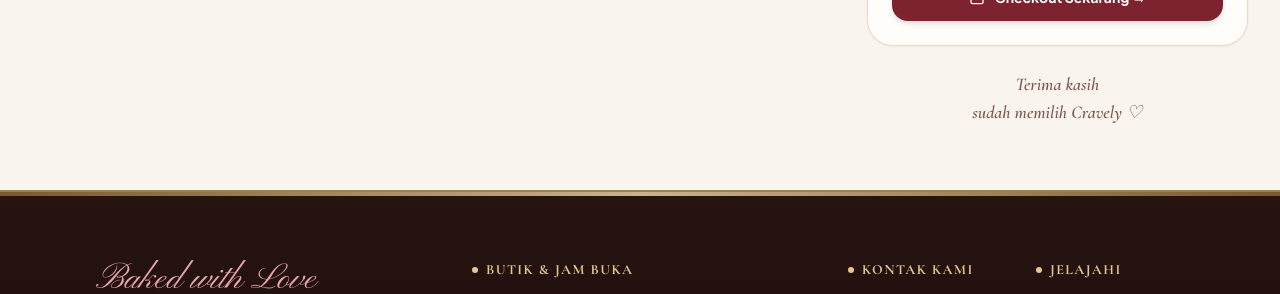
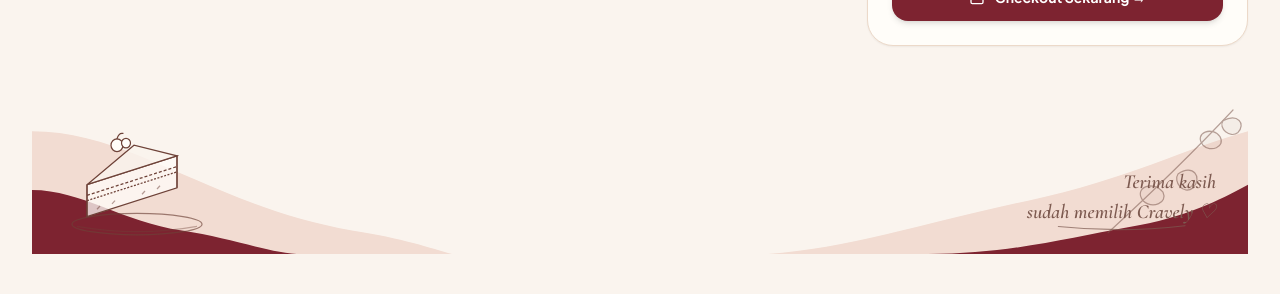
Before and after one commit to Kalzz76/Website-UMKN, a Next.js app: page /kasir in a window 1280 px wide. Shown: the part 441-735 px from the top of the page. Built offline with nearby package versions, Linux system fonts and the light colour scheme; no server answers.

Commit message:
feat(kasir): add exact corner waves, cake slice sketch on plate, and botanical flourish matching reference

```diff
--- a/components/patisserie/KasirView.tsx
+++ b/components/patisserie/KasirView.tsx
@@ -468,12 +468,108 @@ export const KasirView: React.FC<KasirViewProps> = ({
                 </div>
               </div>
             </div>
+          </div>
+        </div>
 
-            {/* Subtext: "Terima kasih sudah memilih Cravely ♡" with Cursive Script */}
-            <div className="mt-6 text-center">
-              <p className="font-serif italic text-base sm:text-lg text-[#7D5A50]">
-                Terima kasih<br />sudah memilih Cravely ♡
+        {/* ==================== FOOTER SECTION: EXACT REFERENCE CORNER WAVES & SKETCHES ==================== */}
+        <div className="mt-8 sm:mt-12 relative w-full h-32 sm:h-40 flex items-end justify-between overflow-hidden pointer-events-none select-none">
+          {/* Left Side: Cake Slice Sketch & Corner Waves */}
+          <div className="relative w-[45%] max-w-[420px] h-full flex items-end">
+            <svg
+              viewBox="0 0 420 150"
+              preserveAspectRatio="none"
+              className="w-full h-full"
+            >
+              {/* Soft Peach / Blush Upper Wave */}
+              <path
+                d="M0,35 C100,35 180,105 320,128 C370,135 400,145 420,150 L420,150 L0,150 Z"
+                fill="#F2DCD2"
+              />
+              {/* Deep Burgundy Corner Wave */}
+              <path
+                d="M0,90 C50,90 90,120 150,128 C200,135 240,150 270,150 L0,150 Z"
+                fill="#7D2330"
+              />
+
+              {/* Line Art Cake Slice Sketch */}
+              <g stroke="#6E4238" strokeWidth="1.2" fill="none">
+                {/* Plate Oval Base */}
+                <ellipse cx="105" cy="122" rx="65" ry="10" stroke="#6E4238" opacity="0.65" />
+                <path d="M45,124 Q105,134 165,124" opacity="0.4" />
+
+                {/* Cake Slice Triangle & 3D Faces */}
+                <path d="M55,115 L145,88 L145,58 L55,85 Z" fill="#FFFDF9" fillOpacity="0.75" />
+                <path d="M55,85 L102,48 L145,58 Z" fill="#FAF4EE" fillOpacity="0.8" />
+                <path d="M55,115 L55,85" />
+                <path d="M145,88 L145,58" />
+
+                {/* Layer Sponge & Cream Lines */}
+                <path d="M55,100 L145,73" strokeDasharray="2,1.5" />
+                <path d="M55,95 L145,68" strokeDasharray="3,2" />
+
+                {/* Cream Rosette & Berry On Top */}
+                <circle cx="85" cy="48" r="6" stroke="#6E4238" fill="#FFFDF9" />
+                <circle cx="94" cy="46" r="4.5" stroke="#6E4238" fill="#FFFDF9" />
+                <path d="M85,42 Q87,36 91,37" strokeLinecap="round" />
+                {/* Texture shading */}
+                <line x1="65" y1="108" x2="68" y2="105" opacity="0.5" />
+                <line x1="80" y1="103" x2="83" y2="100" opacity="0.5" />
+                <line x1="110" y1="94" x2="113" y2="91" opacity="0.5" />
+                <line x1="125" y1="89" x2="128" y2="86" opacity="0.5" />
+              </g>
+            </svg>
+          </div>
+
+          {/* Right Side: Thank You Calligraphy, Botanical Leaves & Corner Waves */}
+          <div className="relative w-[50%] max-w-[480px] h-full flex flex-col justify-end items-end">
+            {/* Calligraphy Text: Terima kasih sudah memilih Cravely ♡ */}
+            <div className="relative z-10 text-right pr-4 sm:pr-8 pb-3 sm:pb-5 pointer-events-auto">
+              <p className="font-serif italic text-base sm:text-xl text-[#7D5A50] leading-tight">
+                Terima kasih<br />
+                <span className="relative inline-block mt-0.5">
+                  sudah memilih Cravely ♡
+                  {/* Underline Swoop */}
+                  <svg
+                    className="w-full h-2.5 text-[#7D5A50]/70 -mt-0.5"
+                    viewBox="0 0 160 12"
+                    fill="none"
+                    stroke="currentColor"
+                    strokeWidth="1.3"
+                  >
+                    <path d="M4,3 Q80,11 156,2" strokeLinecap="round" />
+                  </svg>
+                </span>
               </p>
+            </div>
+
+            {/* Right Corner Waves & Botanical Flourish SVG */}
+            <div className="absolute inset-0 w-full h-full">
+              <svg
+                viewBox="0 0 480 150"
+                preserveAspectRatio="none"
+                className="w-full h-full"
+              >
+                {/* Soft Peach / Blush Upper Wave */}
+                <path
+                  d="M0,150 C80,145 160,120 260,100 C360,80 420,50 480,35 L480,150 Z"
+                  fill="#F2DCD2"
+                />
+                {/* Deep Burgundy Corner Wave */}
+                <path
+                  d="M160,150 C240,150 300,135 360,125 C420,115 450,100 480,85 L480,150 Z"
+                  fill="#7D2330"
+                />
+
+                {/* Botanical Leaf Branch on Far Right */}
+                <g stroke="#7D5A50" strokeWidth="1.2" fill="none" opacity="0.55">
+                  <path d="M340,130 Q410,70 465,15" strokeLinecap="round" />
+                  {/* Leaves along branch */}
+                  <path d="M375,100 C365,88 385,80 395,92 C400,102 385,108 375,100 Z" fill="#7D5A50" fillOpacity="0.08" />
+                  <path d="M410,75 C425,65 435,78 425,88 C415,95 405,82 410,75 Z" fill="#7D5A50" fillOpacity="0.08" />
+                  <path d="M435,48 C425,36 445,30 452,40 C458,50 442,55 435,48 Z" fill="#7D5A50" fillOpacity="0.08" />
+                  <path d="M455,25 C470,18 478,28 470,36 C462,42 450,32 455,25 Z" fill="#7D5A50" fillOpacity="0.08" />
+                </g>
+              </svg>
             </div>
           </div>
         </div>
```
